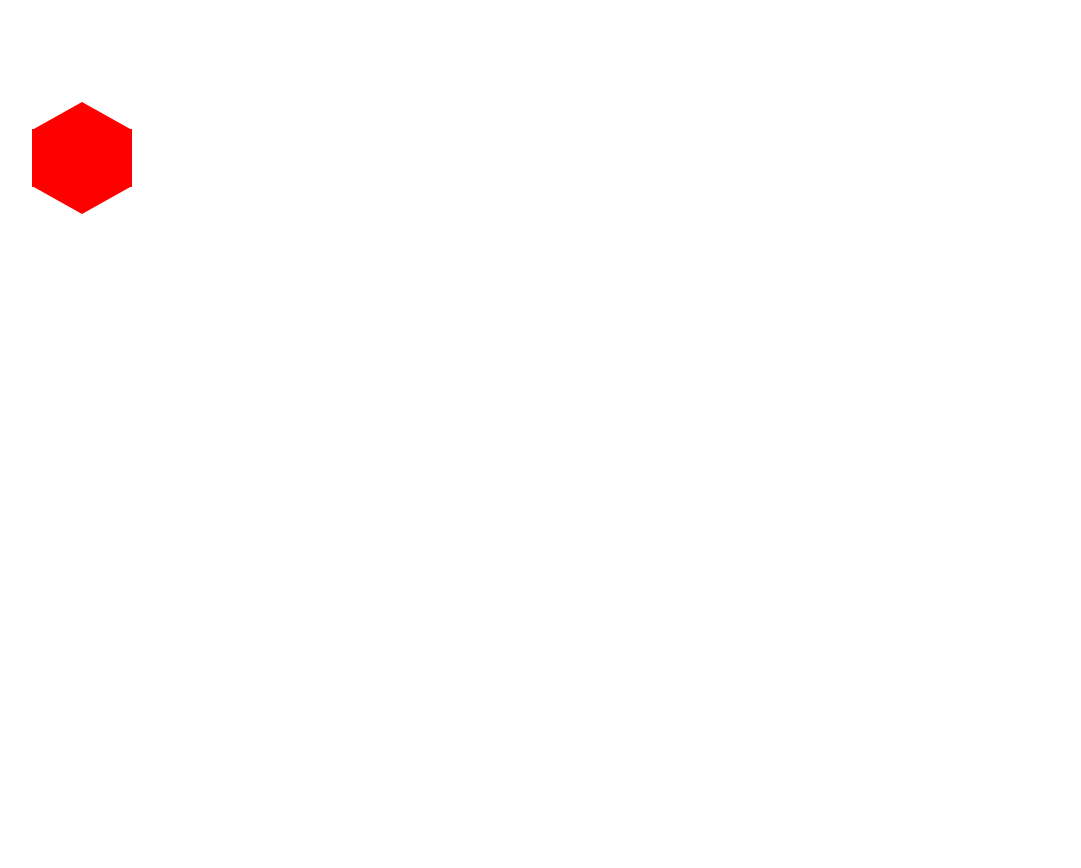
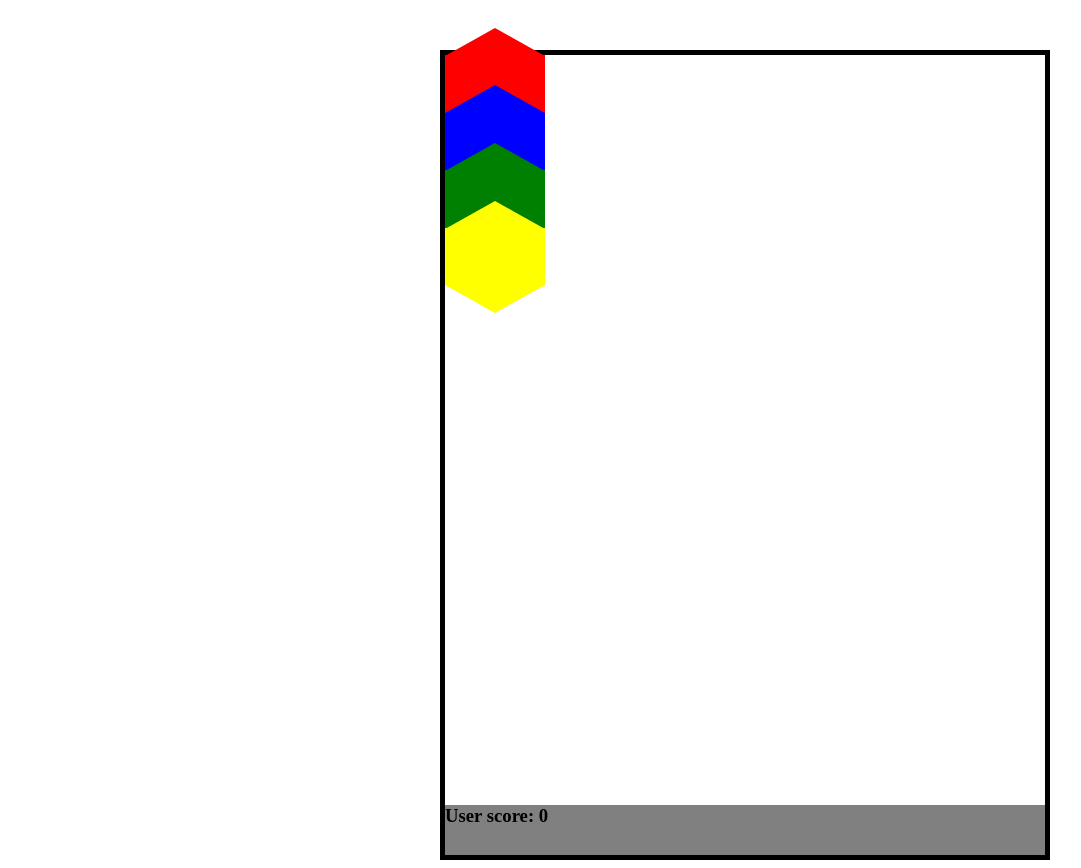
Before and after one commit to AssafHalsadi/Hive-Shooter, a React (Create React App) app: page / in a window 1280 px wide. Shown: the whole page, without its empty margins (76-1157 px from the left). Before the commit the page ends 800 px from the top, so only its background shows below. Built offline with nearby package versions, Linux system fonts and the light colour scheme.

Commit message:
1. Added a simple game shape just for POC. 2. Added a few questions marked with "TODO". 3. Placed the status bar according to the POC shape. 4. From father to mouth, from mouth to father.

```diff
--- a/src/components/hexagon.tsx
+++ b/src/components/hexagon.tsx
@@ -1,5 +1,5 @@
 import React from "react";
-import '../test-css.css';
+import '../css/hexagon.css';
 
 
 /**
@@ -7,15 +7,14 @@ import '../test-css.css';
  * @param props
  * @constructor
  */
-export const Hexagon: React.FC<HexagonProps> = (props) => {
+export const Hexagon: React.FC<HexagonProps> = ({color}) => {
     return (
         <>
-            <div className={"centered-container"}>
-                <div className={"hexagon"} />
-            </div>
+            <div className={"hexagon-" + color} />
         </>
     );
 }
 
 export interface HexagonProps {
+    color: string;
 }
--- a/src/components/hive-shooter.tsx
+++ b/src/components/hive-shooter.tsx
@@ -2,20 +2,32 @@ import React from "react";
 import {StatusBar} from "./status-bar";
 import {GameBoard} from "./game-board";
 import {Hexagon} from "./hexagon";
+import "../css/hive-shooter.css";
 
 
 
 export const HiveShooter: React.FC<GameProps> = (props) => {
 
     return (
-        <>
-
-            <Hexagon/>
-        </>
+        <html>
+            <head>
+                <title>Hive-Shooter</title>
+            </head>
+            <body>
+                <div className={"game-container"}>
+                    <Hexagon color={"red"}/>
+                    <Hexagon color={"blue"}/>
+                    <Hexagon color={"green"}/>
+                    <Hexagon color={"yellow"}/>
+                    <StatusBar score={0}/>
+                </div>
+            </body>
+        </html>
     );
 }
 
 export interface GameProps {
+
 }
 
 
--- a/src/components/status-bar.tsx
+++ b/src/components/status-bar.tsx
@@ -1,8 +1,9 @@
 import React from 'react';
+import '../css/status-bar.css';
 
 export const StatusBar: React.FC<StatusBarProps> = ({score}) => {
     return (
-        <div>
+        <div className={'status-container'}>
             <h3>{`User score: ${score}`}</h3>
             {/*<NextHexagon /> */}
             {/*TODO Assaf you do this ok?*/}
--- /dev/null
+++ b/src/css/hexagon.css
@@ -0,0 +1,118 @@
+/*TODO: how do I use only one hexagon class with changeable colors? (Instead of copying the whole hexagon)*/
+.hexagon-red {
+    width: 100px;
+    height: 57.735px;
+    background: red;
+    position: relative;
+}
+.hexagon-red::before {
+    content: "";
+    position: absolute;
+    top: -27.5px;
+    left: 0;
+    width: 0;
+    height: 0;
+    border-left: 50px solid transparent;
+    border-right: 50px solid transparent;
+    border-bottom: 28.8675px solid red;
+}
+.hexagon-red::after {
+    content: "";
+    position: absolute;
+    bottom: -27.5px;
+    left: 0;
+    width: 0;
+    height: 0;
+    border-left: 50px solid transparent;
+    border-right: 50px solid transparent;
+    border-top: 28.8675px solid red;
+}
+
+
+.hexagon-blue {
+    width: 100px;
+    height: 57.735px;
+    background: blue;
+    position: relative;
+}
+.hexagon-blue::before {
+    content: "";
+    position: absolute;
+    top: -27.5px;
+    left: 0;
+    width: 0;
+    height: 0;
+    border-left: 50px solid transparent;
+    border-right: 50px solid transparent;
+    border-bottom: 28.8675px solid blue;
+}
+.hexagon-blue::after {
+    content: "";
+    position: absolute;
+    bottom: -27.5px;
+    left: 0;
+    width: 0;
+    height: 0;
+    border-left: 50px solid transparent;
+    border-right: 50px solid transparent;
+    border-top: 28.8675px solid blue;
+}
+
+.hexagon-green {
+    width: 100px;
+    height: 57.735px;
+    background: green;
+    position: relative;
+}
+.hexagon-green::before {
+    content: "";
+    position: absolute;
+    top: -27.5px;
+    left: 0;
+    width: 0;
+    height: 0;
+    border-left: 50px solid transparent;
+    border-right: 50px solid transparent;
+    border-bottom: 28.8675px solid green;
+}
+.hexagon-green::after {
+    content: "";
+    position: absolute;
+    bottom: -27.5px;
+    left: 0;
+    width: 0;
+    height: 0;
+    border-left: 50px solid transparent;
+    border-right: 50px solid transparent;
+    border-top: 28.8675px solid green;
+}
+
+
+.hexagon-yellow {
+    width: 100px;
+    height: 57.735px;
+    background: yellow;
+    position: relative;
+}
+.hexagon-yellow::before {
+    content: "";
+    position: absolute;
+    top: -27.5px;
+    left: 0;
+    width: 0;
+    height: 0;
+    border-left: 50px solid transparent;
+    border-right: 50px solid transparent;
+    border-bottom: 28.8675px solid yellow;
+}
+.hexagon-yellow::after {
+    content: "";
+    position: absolute;
+    bottom: -27.5px;
+    left: 0;
+    width: 0;
+    height: 0;
+    border-left: 50px solid transparent;
+    border-right: 50px solid transparent;
+    border-top: 28.8675px solid yellow;
+}
--- /dev/null
+++ b/src/css/hive-shooter.css
@@ -0,0 +1,9 @@
+.game-container {
+    width: 600px;
+    height: 800px;
+    border: 5px solid black;
+    top: 50%;
+    left: 50%;
+    margin-left: 500px;
+    margin-top: 50px;
+}
--- /dev/null
+++ b/src/css/status-bar.css
@@ -0,0 +1,5 @@
+.status-container {
+    background: gray;
+    height: 50px;
+    margin-top: 519px;
+}
--- a/src/test-css.css
+++ /dev/null
@@ -1,38 +0,0 @@
-
-.hexagon {
-    width: 100px;
-    height: 57.735px;
-    background: red;
-    position: relative;
-}
-.hexagon::before {
-    content: "";
-    position: absolute;
-    top: -27.5px;
-    left: 0;
-    width: 0;
-    height: 0;
-    border-left: 50px solid transparent;
-    border-right: 50px solid transparent;
-    border-bottom: 28.8675px solid red;
-}
-.hexagon::after {
-    content: "";
-    position: absolute;
-    bottom: -27.5px;
-    left: 0;
-    width: 0;
-    height: 0;
-    border-left: 50px solid transparent;
-    border-right: 50px solid transparent;
-    border-top: 28.8675px solid red;
-}
-
-.centered-container {
-    width:300px;
-    height:300px;
-
-    display: flex;
-    justify-content: center;
-    align-items: center;
-}
```
Also changed, not shown: src/models/hexagon.models.ts (+10 -5 lines).
